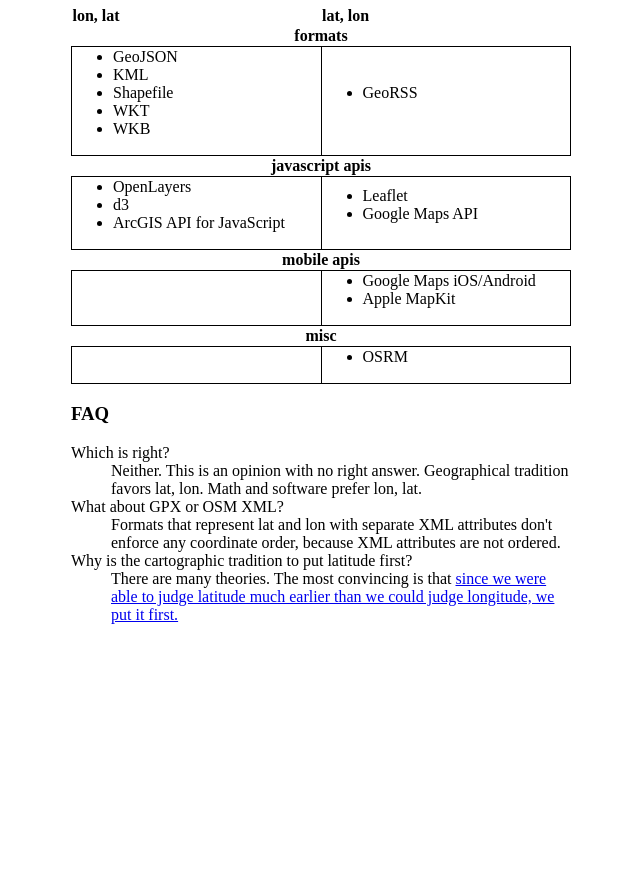
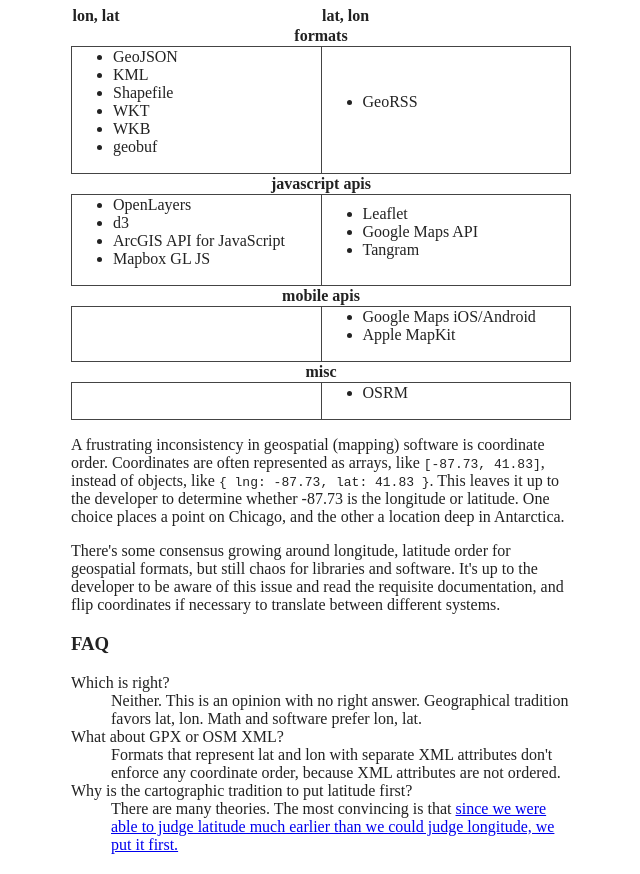
Before and after one commit to tmcw-up-for-adoption/lonlat, a plain HTML site: page index.html in a window 1280 px wide. Shown: the part 72-946 px from the top of the page, without its empty margins (319-959 px from the left). Before the commit the page ends 800 px from the top, so only its background shows below. Drawn offline with Linux system fonts and the light colour scheme.

Commit message:
Add more formats

```diff
--- a/index.html
+++ b/index.html
@@ -1,7 +1,11 @@
+<html>
+    <head>
+    <title>lon, lat, lon: which map software uses which coordinate order?</title>
     <style>
     body {
         width:500px;
         margin:20px auto;
+        color:#222;
     }
     h1 {
         text-align:center;
@@ -14,9 +18,10 @@
     }
     td {
         width:50%;
-    border:1px solid #000;
+        border:1px solid #444;
     }
     </style>
+    </head>
 <body>
 <h1>lat lon lat lon lat lon lat</h1>
 <table width='100%'>
@@ -37,6 +42,7 @@
             <li>Shapefile
             <li>WKT
             <li>WKB
+            <li>geobuf
         </ul>
     </td>
     <td>
@@ -54,12 +60,14 @@
             <li>OpenLayers
             <li>d3
             <li>ArcGIS API for JavaScript
+            <li>Mapbox GL JS
         </ul>
     </td>
     <td>
         <ul>
             <li>Leaflet
             <li>Google Maps API
+            <li>Tangram
         </ul>
     </td>
 </tr>
@@ -93,6 +101,19 @@
     </td>
 </tr>
 </table>
+
+<p>A frustrating inconsistency in geospatial (mapping) software is coordinate
+order. Coordinates are often represented as arrays, like <code>[-87.73, 41.83]</code>,
+instead of objects, like <code>{ lng: -87.73, lat: 41.83 }</code>. This leaves
+it up to the developer to determine whether -87.73 is the longitude or latitude.
+One choice places a point on Chicago, and the other a location deep in Antarctica.
+</p>
+
+<p>There's some consensus growing around longitude, latitude order for geospatial
+formats, but still chaos for libraries and software. It's up to
+the developer to be aware of this issue and read the requisite documentation,
+and flip coordinates if necessary to translate between different systems.</p>
+
 <h3>FAQ</h3>
 
 <dl>
```
Also changed, not shown: 1 other file. Lines whose indentation alone changed are shown as unchanged.
